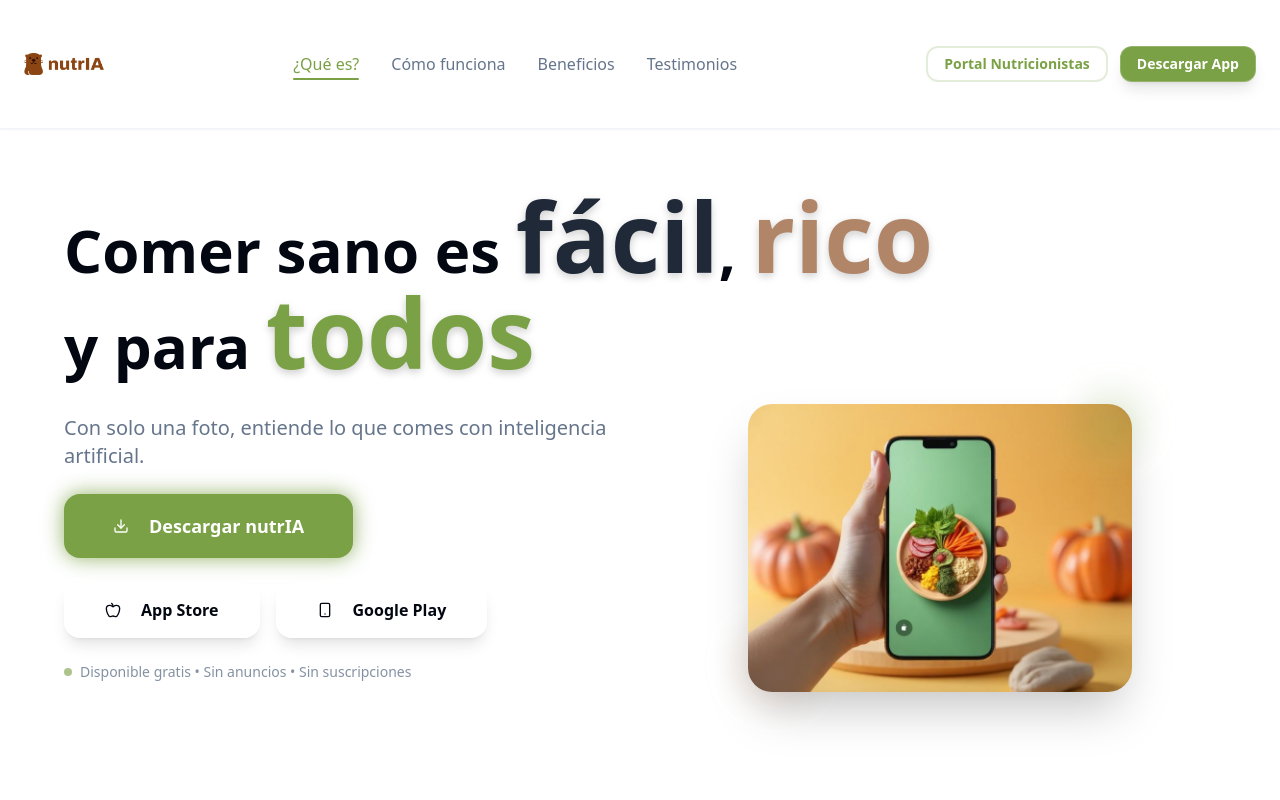
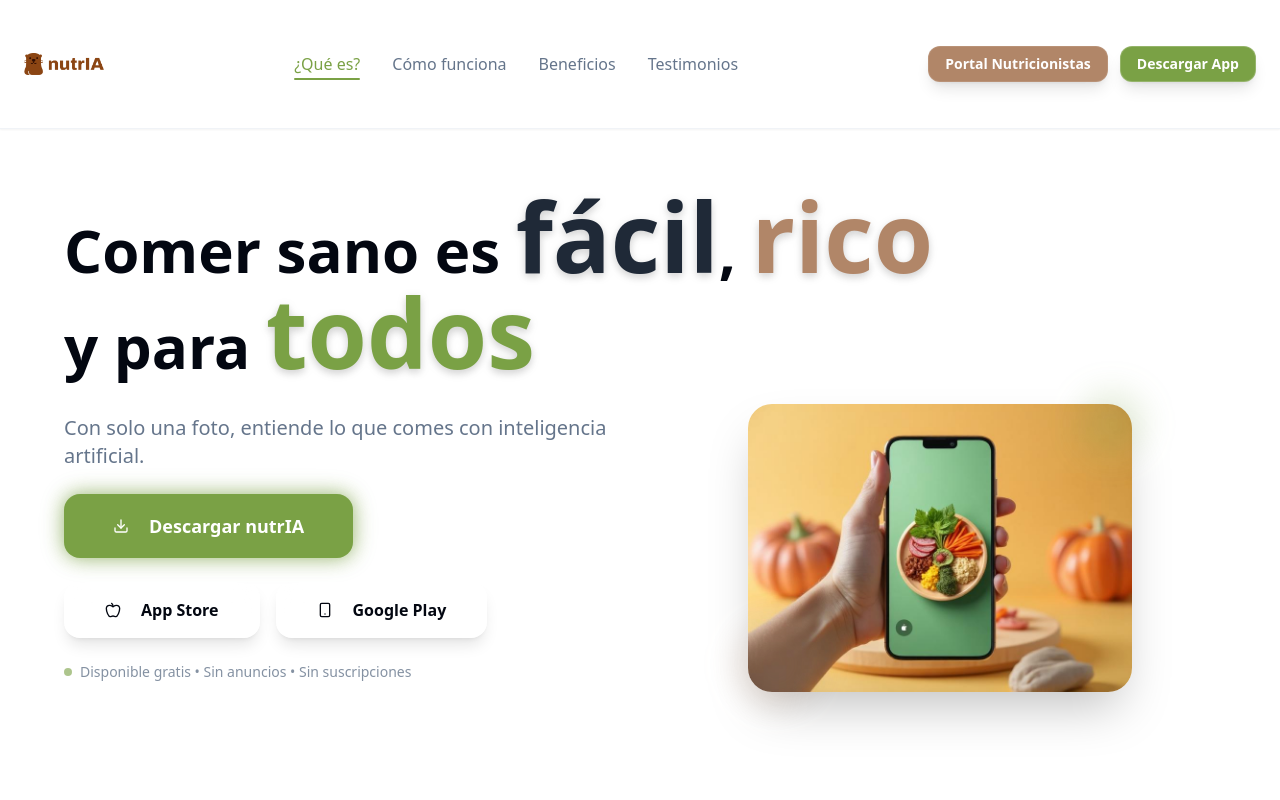
Before and after one commit to Totobal125/nutria-food-snap, a React (Vite) app: page / in a window 1280 px wide. Shown: the top 800 px of the page. Built offline with nearby package versions, Linux system fonts and the light colour scheme.

Commit message:
🎨 Unificado estilo del botón Portal Nutricionistas - Mismas animaciones que Descargar App

```diff
--- a/src/components/Header.tsx
+++ b/src/components/Header.tsx
@@ -95,7 +95,7 @@ const Header = () => {
             rel="noopener noreferrer"
             className="hidden sm:flex"
           >
-            <Button variant="outline" size="sm" className="hover:bg-nutria-accent/10 hover:border-nutria-accent hover:text-nutria-accent transition-all duration-300">
+            <Button variant="warm" size="sm" className="hover:shadow-nutria-brown/30 shadow-lg">
               Portal Nutricionistas
             </Button>
           </a>
@@ -181,7 +181,7 @@ const Header = () => {
               rel="noopener noreferrer"
               className="w-full"
             >
-              <Button variant="outline" size="lg" className="w-full hover:bg-nutria-accent/10 hover:border-nutria-accent hover:text-nutria-accent transition-all duration-300">
+              <Button variant="warm" size="lg" className="w-full shadow-xl hover:shadow-nutria-brown/30">
                 Portal Nutricionistas
               </Button>
             </a>
```
